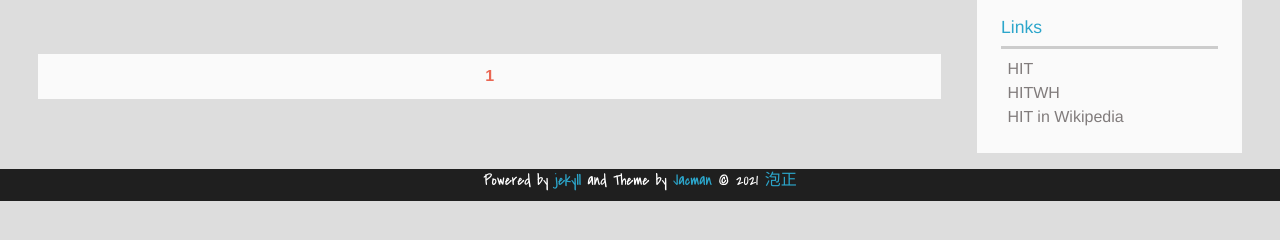
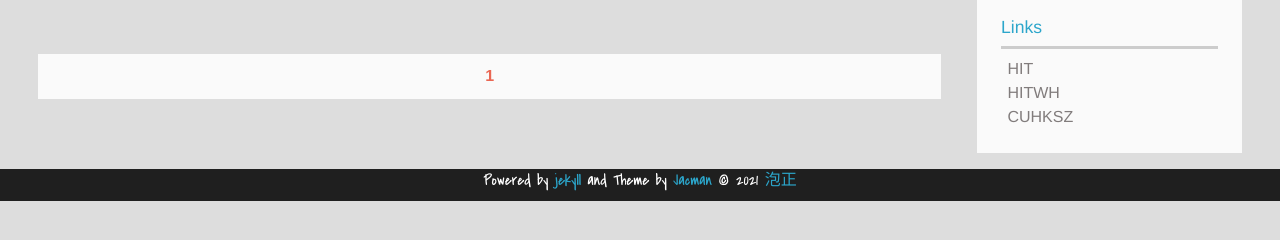
Before and after one commit to PAULYZHENG/paulyzheng.github.io, a Jekyll site: the page built from index.html, in a window 1280 px wide. Shown: the part 559-799 px from the top of the page. Built offline with Jekyll 4.4.1, drawn with Linux system fonts in a browser that asks for light colours; the list of posts is cut into pages by our own code.

Commit message:
Update _config.yml

```diff
--- a/_config.yml
+++ b/_config.yml
@@ -111,7 +111,7 @@ toc:
 links:
   HIT: http://www.hit.edu.cn
   HITWH: http://www.hitwh.edu.cn
-  HIT in Wikipedia: https://en.wikipedia.org/wiki/Harbin_Institute_of_Technology
+  CUHKSZ: https://www.cuhk.edu.cn/en
 
 #### Comment
 duoshuo_shortname:    ## e.g. wuchong      your duoshuo short name.       website: http://duoshuo.com
```
